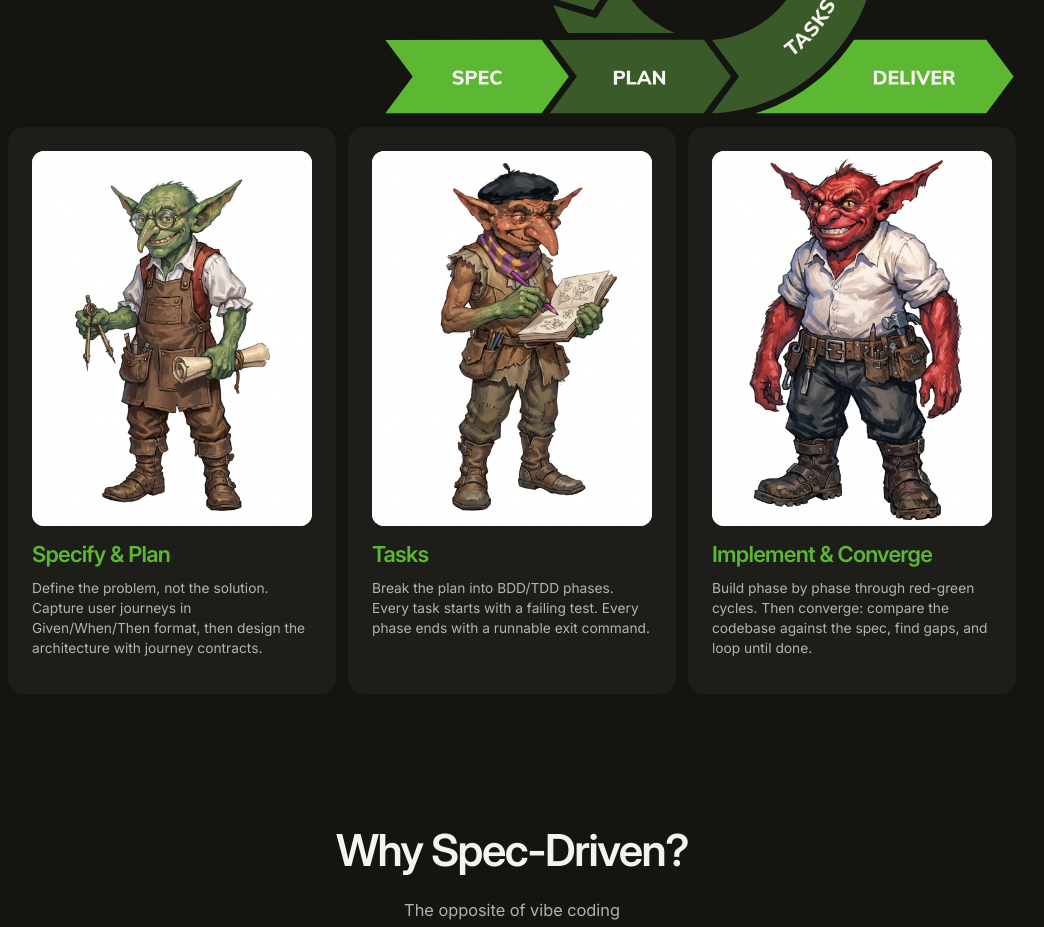
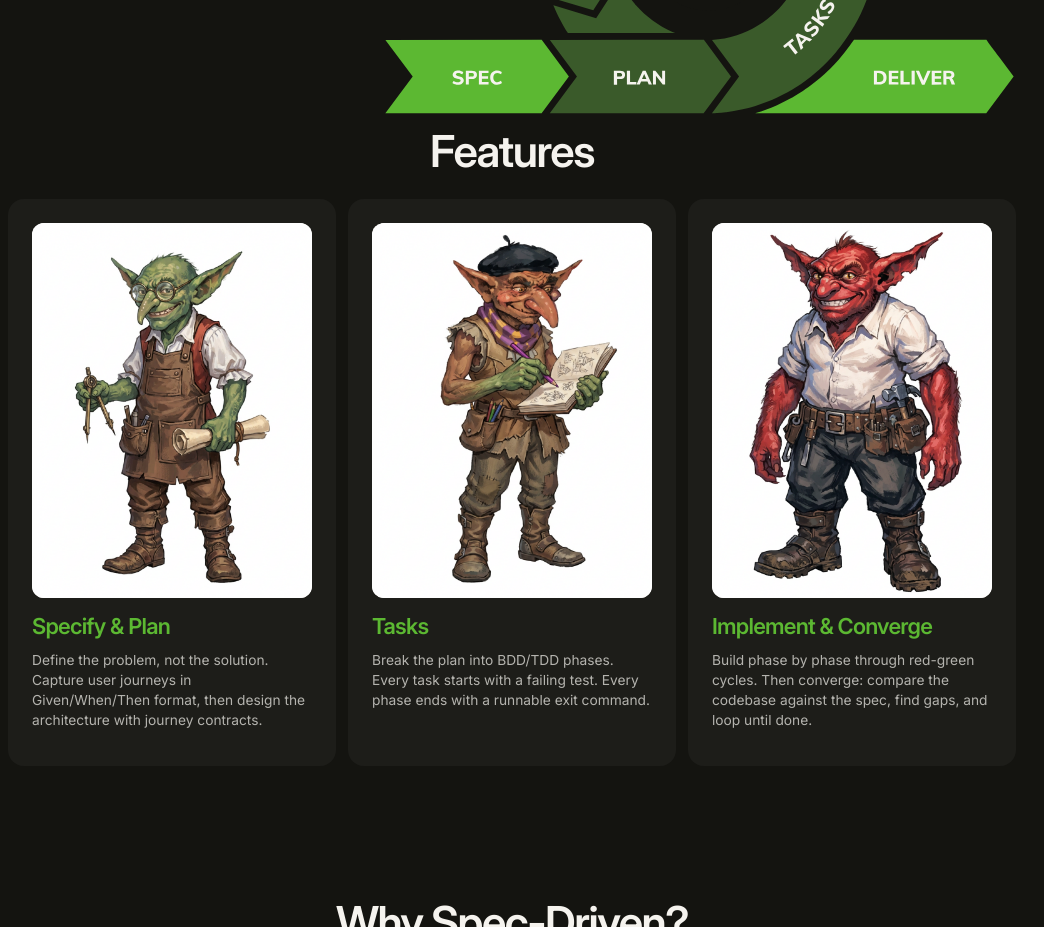
Before and after one commit to trasgo-furioso/trasgo-speckit, a plain HTML site: page site/index.html in a window 1280 px wide. Shown: the part 1620-2547 px from the top of the page, without its empty margins (128-1172 px from the left). Drawn offline with Linux system fonts and the light colour scheme.

Commit message:
P11: add Features heading above character cards
Co-Authored-By: Claude Opus 4.6 (1M context) <noreply@anthropic.com>

```diff
--- a/site/index.html
+++ b/site/index.html
@@ -93,6 +93,9 @@
           </div>
           <img src="images/convergence-loop.svg" loading="lazy" width="100%"
             alt="Convergence loop diagram showing the specify, plan, tasks, implement, converge cycle" />
+        </div>
+        <div class="heading centered">
+          <h2 class="no-top-margin">Features</h2>
         </div>
         <div class="grid columns-3">
           <div class="feature-card">
```
Also changed, not shown: 1 other file.
